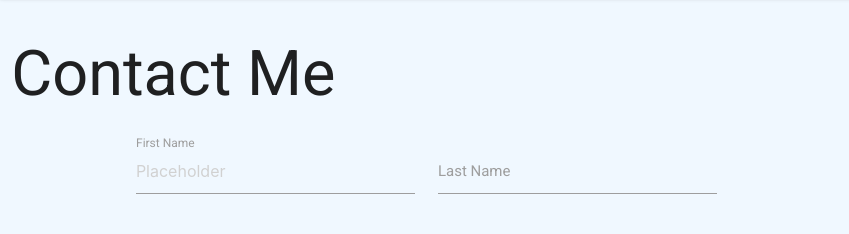
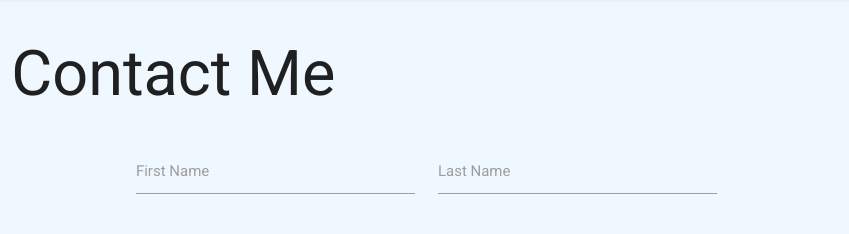
Before and after one commit to morralex/Basic-Portfolio, a plain HTML site: page contact.html in a window 1280 px wide. Shown: the part 67-301 px from the top of the page, 0-849 px from the left. Drawn offline with nearby package versions, Linux system fonts and the light colour scheme.

Commit message:
simple name edit

```diff
--- a/contact.html
+++ b/contact.html
@@ -36,7 +36,7 @@
                         <form class="col s12">
                             <div class="row">
                                 <div class="input-field col s6">
-                                    <input placeholder="Placeholder" id="first_name" type="text" class="validate">
+                                    <input id="first_name" type="text" class="validate">
                                     <label for="first_name">First Name</label>
                                 </div>
                                 <div class="input-field col s6">
```
